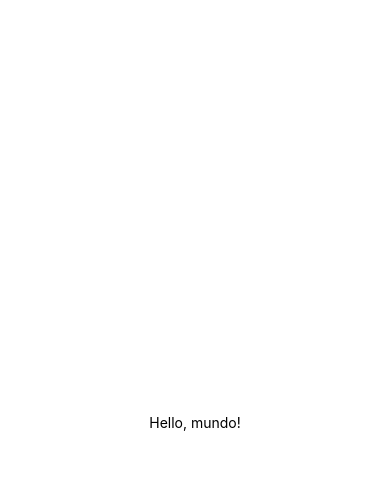
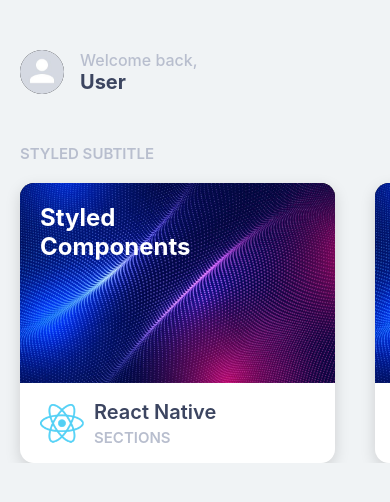
Before and after one commit to slackerwx/native-app, a React Native app: screen / in a window 390 px wide. Shown: the top 502 px of the page. Built offline with nearby package versions, Linux system fonts and the light colour scheme.

Commit message:
Added: horizontal and vertical ScrollView; SafeAreaView; Modified: Card.js now receives props

```diff
--- a/App.js
+++ b/App.js
@@ -1,19 +1,99 @@
-import React from 'react';
-import { StyleSheet, Text, View } from 'react-native';
+import React from "react";
+import styled from "styled-components/native";
+import Card from "./components/Card";
+import { ScrollView, SafeAreaView } from "react-native";
 
-export default function App() {
-  return (
-    <View style={styles.container}>
-      <Text>Hello, mundo!</Text>
-    </View>
-  );
+export default class App extends React.Component {
+  render() {
+    return (
+      <Container>
+        <SafeAreaView>
+          <ScrollView style={{ height: "100%" }}>
+            <TitleBar>
+              <Avatar source={require("./assets/avatar-default.jpg")} />
+              <Title>Welcome back,</Title>
+              <Name>User</Name>
+            </TitleBar>
+            <Subtitle>Styled subtitle</Subtitle>
+            <ScrollView
+              horizontal={true}
+              showsHorizontalScrollIndicator={false}
+            >
+              <Card
+                image={require("./assets/card_background.jpg")}
+                title="Styled Components"
+                caption="React Native"
+                logo={require("./assets/logo-react.png")}
+                subtitle="Sections"
+              />
+              <Card
+                image={require("./assets/card_background.jpg")}
+                title="Styled Components"
+                caption="React Native"
+                logo={require("./assets/logo-react.png")}
+                subtitle="Sections"
+              />
+              <Card
+                image={require("./assets/card_background.jpg")}
+                title="Styled Components"
+                caption="React Native"
+                logo={require("./assets/logo-react.png")}
+                subtitle="Sections"
+              />
+              <Card
+                image={require("./assets/card_background.jpg")}
+                title="Styled Components"
+                caption="React Native"
+                logo={require("./assets/logo-react.png")}
+                subtitle="Sections"
+              />
+            </ScrollView>
+          </ScrollView>
+        </SafeAreaView>
+      </Container>
+    );
+  }
 }
 
-const styles = StyleSheet.create({
-  container: {
-    flex: 1,
-    backgroundColor: '#fff',
-    alignItems: 'center',
-    justifyContent: 'center',
-  },
-});
+const TitleBar = styled.View`
+  width: 100%;
+  margin-top: 50px;
+  padding-left: 80px;
+`;
+
+const Avatar = styled.Image`
+  width: 44px;
+  height: 44px;
+  background: black;
+  border-radius: 22px;
+  margin-left: 20px;
+  position: absolute;
+  top: 0;
+  left: 0;
+`;
+
+const Title = styled.Text`
+  font-size: 16px;
+  color: #b8bece;
+  font-weight: 500;
+`;
+
+const Name = styled.Text`
+  font-size: 20px;
+  color: #3c4560;
+  font-weight: bold;
+`;
+
+const Subtitle = styled.Text`
+  color: #b8bece;
+  font-weight: 600;
+  font-size: 15px;
+  margin-left: 20px;
+  margin-top: 50px;
+  text-transform: uppercase;
+`;
+
+const Container = styled.View`
+  background: #f0f3f5;
+  flex: 1;
+`;
--- a/app.json
+++ b/app.json
@@ -1,7 +1,7 @@
 {
   "expo": {
-    "name": "demo-app",
-    "slug": "native-app",
+    "name": "demo-card-app",
+    "slug": "demo-card-native-app",
     "privacy": "public",
     "sdkVersion": "36.0.0",
     "platforms": [
@@ -26,6 +26,7 @@
     "ios": {
       "supportsTablet": true
     },
-    "description": ""
+    "description": "",
+    "githubUrl": "https://github.com/slackerwx/native-app/tree/feature/card_view"
   }
 }
--- a/components/Card.js
+++ b/components/Card.js
@@ -4,14 +4,14 @@
 const Card = props => (
   <Container>
     <Cover>
-      <Image source={require("../assets/card_background.jpg")} />
-      <Title>Styled Components</Title>
+      <Image source={props.image} />
+      <Title>{props.title}</Title>
     </Cover>
     <Content>
-      <Logo source={require("../assets/logo-react.png")} />
+      <Logo source={props.logo} />
       <Wrapper>
-        <Caption>React Native</Caption>
-        <Subtitle>Sections</Subtitle>
+        <Caption>{props.caption}</Caption>
+        <Subtitle>{props.subtitle}</Subtitle>
       </Wrapper>
     </Content>
   </Container>
--- a/package.json
+++ b/package.json
@@ -12,7 +12,8 @@
     "react": "~16.9.0",
     "react-dom": "~16.9.0",
     "react-native": "https://github.com/expo/react-native/archive/sdk-36.0.0.tar.gz",
-    "react-native-web": "~0.11.7"
+    "react-native-web": "~0.11.7",
+    "styled-components": "^4.4.1"
   },
   "devDependencies": {
     "babel-preset-expo": "~8.0.0",
```
Also changed, not shown: 1 other file (tests, documents, lock files or other folders).
